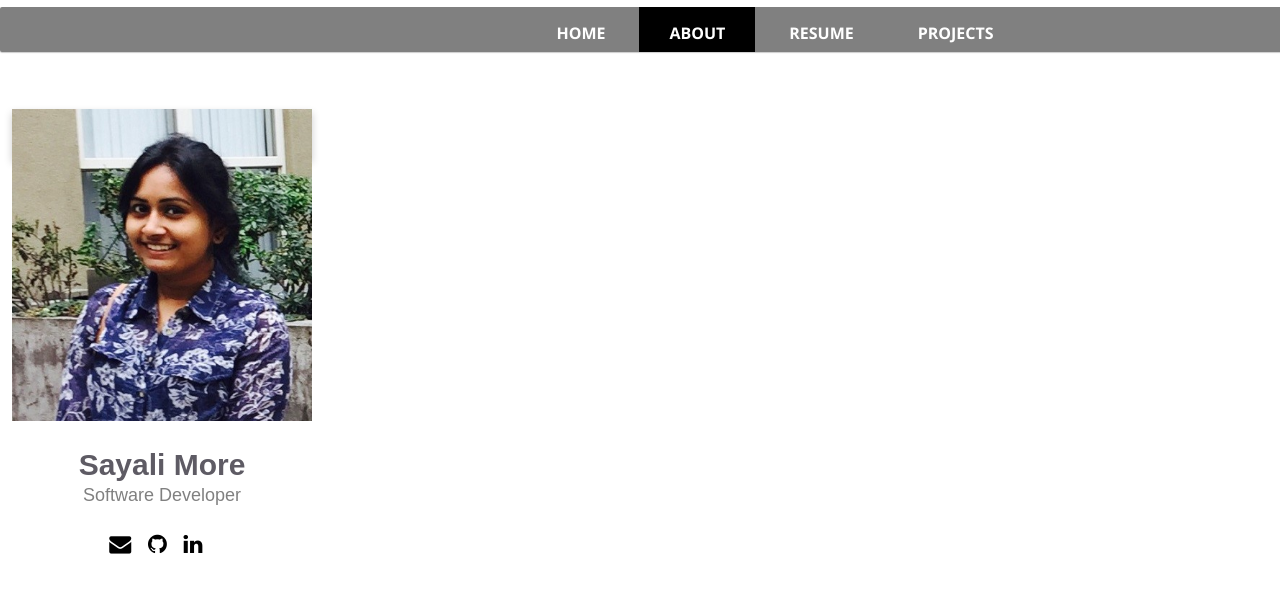
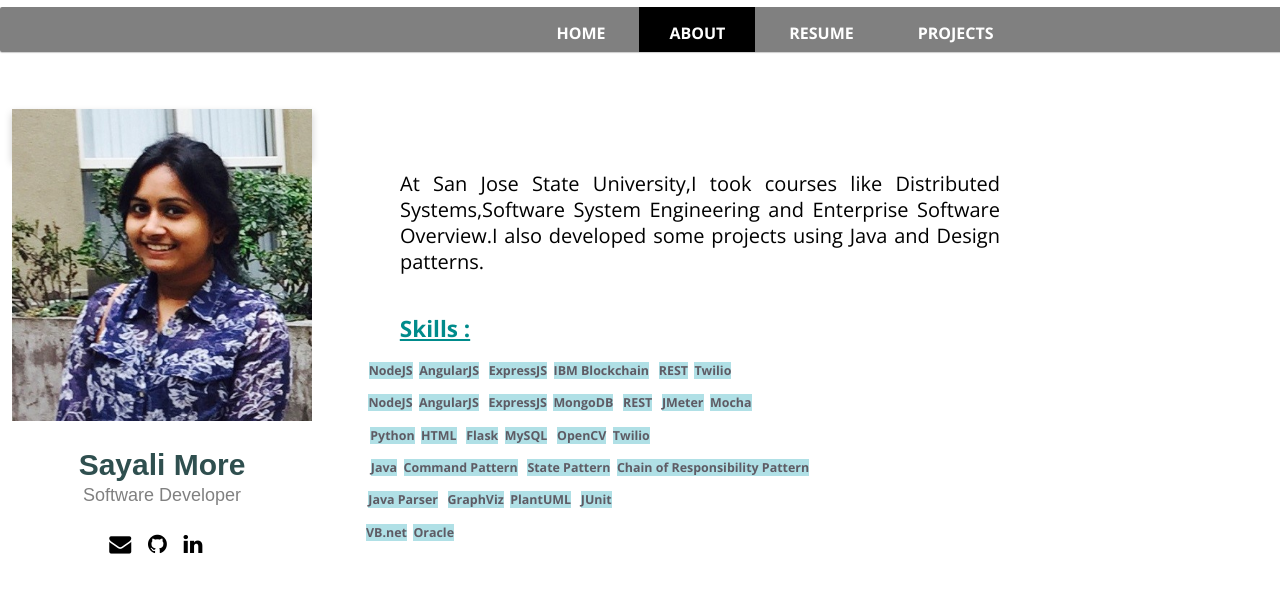
Before and after one commit to sayalimore8722/Personal_Website, a plain HTML site: page index.html in a window 1280 px wide. Both pictures are taken after a click on the link "ABOUT". Shown: the top 592 px of the page. Drawn offline with nearby package versions, Linux system fonts and the light colour scheme.

Commit message:
Update index.html

```diff
--- a/index.html
+++ b/index.html
@@ -42,7 +42,7 @@
   <img src="sayali.jpg" alt="Sayali" style="width:100%">
   <div class="container">
 		<br>
-    <h1>Sayali More</h1>
+    <h1 style="color:darkslategrey;">Sayali More</h1>
     <p class="title">Software Developer</p>
 
     <div style="margin: 24px 0;">
@@ -55,13 +55,22 @@
   </div>
 </div>
 
-<div id="content"  background="back1.jpg" >
-	<div ng-show="home_flag"><p style="width:700px;font-size:20px;color:black;" align="justify">Hello,I am a graduate student studying Software Engineering at San Jose State
-		 University.</p>
+<div id="content">
+	<div ng-show="home_flag">
+		<p style="width:700px;font-size:20px;color:black;" align="justify">Hello,I am a graduate student studying Software Engineering at San Jose State
+		 University.
+	 	</p>
 		 <br>
 		 <p style="width:700px;font-size:20px;color:black;" align="justify">I am a MEAN Stack developer and my technical expertise include fluency in Java,AngularJS,NodeJS,
-		 MongoDB.I also have in-depth understanding of web services and databases.
+		 MongoDB.I also have in-depth understanding of web services and databases.I love learning new ways to develop softwares with clean,
+ 			efficient and scalable code.
 		</p>
+		<br>
+		<p style="width:700px;font-size:20px;color:black;" align="justify">When I'm not in front of computer screen,
+			I'm probably reading,travelling or listening to music.
+		</p>
+
+
 	</div>
 
 	<div id="plugin" ng-show="resume_flag">
@@ -169,14 +178,45 @@ one stoared in database and display matching percentage.MySQLdb was used to stor
 	their documents like project report, abstract etc. The project guide can download the documents and post any news related to Project.</p></h4><br>
 
 <h5><p><span style="background-color:powderblue;margin-left:-1000px;">VB.net</span>&nbsp;&nbsp;<span style="background-color:powderblue;">Oracle</span>
+</p>
+</div>
+<div ng-show="about_flag">
+	<p style="width:600px;font-size:20px;color:black;" align="justify">
+		At San Jose State University,I took courses like Distributed Systems,Software System Engineering and
+		Enterprise Software Overview.I also developed some projects using Java and Design patterns.
+	</p>
+	<br>
+	<br>
+	<p>
+		<h2 style="color:darkcyan;margin-left:-930px;"><u>Skills : </u></h2>
+		<br>
 
-</p>
-
-
+		<h5><p><span style="background-color:powderblue;margin-left:-700px;">NodeJS</span>&nbsp;&nbsp;<span style="background-color:powderblue;">AngularJS</span>
+		&nbsp;&nbsp;<span style="background-color:powderblue;">ExpressJS</span>&nbsp;&nbsp;<span style="background-color:powderblue;">IBM Blockchain</span>
+	  &nbsp;&nbsp;<span style="background-color:powderblue;">REST</span>&nbsp;&nbsp;<span style="background-color:powderblue;">Twilio</span></p>
+		</p>
+		<br>
+		<h5><p><span style="background-color:powderblue;margin-left:-680px;">NodeJS</span>&nbsp;&nbsp;<span style="background-color:powderblue;">AngularJS</span>
+		&nbsp;&nbsp;<span style="background-color:powderblue;">ExpressJS</span>&nbsp;&nbsp;<span style="background-color:powderblue;">MongoDB</span>
+		&nbsp;&nbsp;<span style="background-color:powderblue;">REST</span>
+		&nbsp;&nbsp;<span style="background-color:powderblue;">JMeter</span>&nbsp;&nbsp;<span style="background-color:powderblue;">Mocha</span></p>
+		<br>
+		<h5><p><span style="background-color:powderblue;margin-left:-780px;">Python</span>&nbsp;&nbsp;<span style="background-color:powderblue;">HTML</span>
+		&nbsp;&nbsp;<span style="background-color:powderblue;">Flask</span>&nbsp;&nbsp;<span style="background-color:powderblue;">MySQL</span>
+		&nbsp;&nbsp;<span style="background-color:powderblue;">OpenCV</span>&nbsp;&nbsp;<span style="background-color:powderblue;">Twilio</span></p>
+		<br>
+		<h5><p><span style="background-color:powderblue;margin-left:-620px;">Java</span>&nbsp;&nbsp;<span style="background-color:powderblue;">Command Pattern</span>
+		&nbsp;&nbsp;<span style="background-color:powderblue;">State Pattern</span>&nbsp;&nbsp;<span style="background-color:powderblue;">Chain of Responsibility Pattern</span>
+		</p>
+		<br>
+		<h5><p><span style="background-color:powderblue;margin-left:-820px;">Java Parser</span>&nbsp;&nbsp;
+		<span style="background-color:powderblue;">GraphViz</span>&nbsp;&nbsp;<span style="background-color:powderblue;">PlantUML</span>
+		&nbsp;&nbsp;<span style="background-color:powderblue;">JUnit</span></p>
+		<br>
+		<h5><p><span style="background-color:powderblue;margin-left:-980px;">VB.net</span>&nbsp;&nbsp;<span style="background-color:powderblue;">Oracle</span>
+		</p>
 
 </div>
-
-
 </div>
 
 
```
